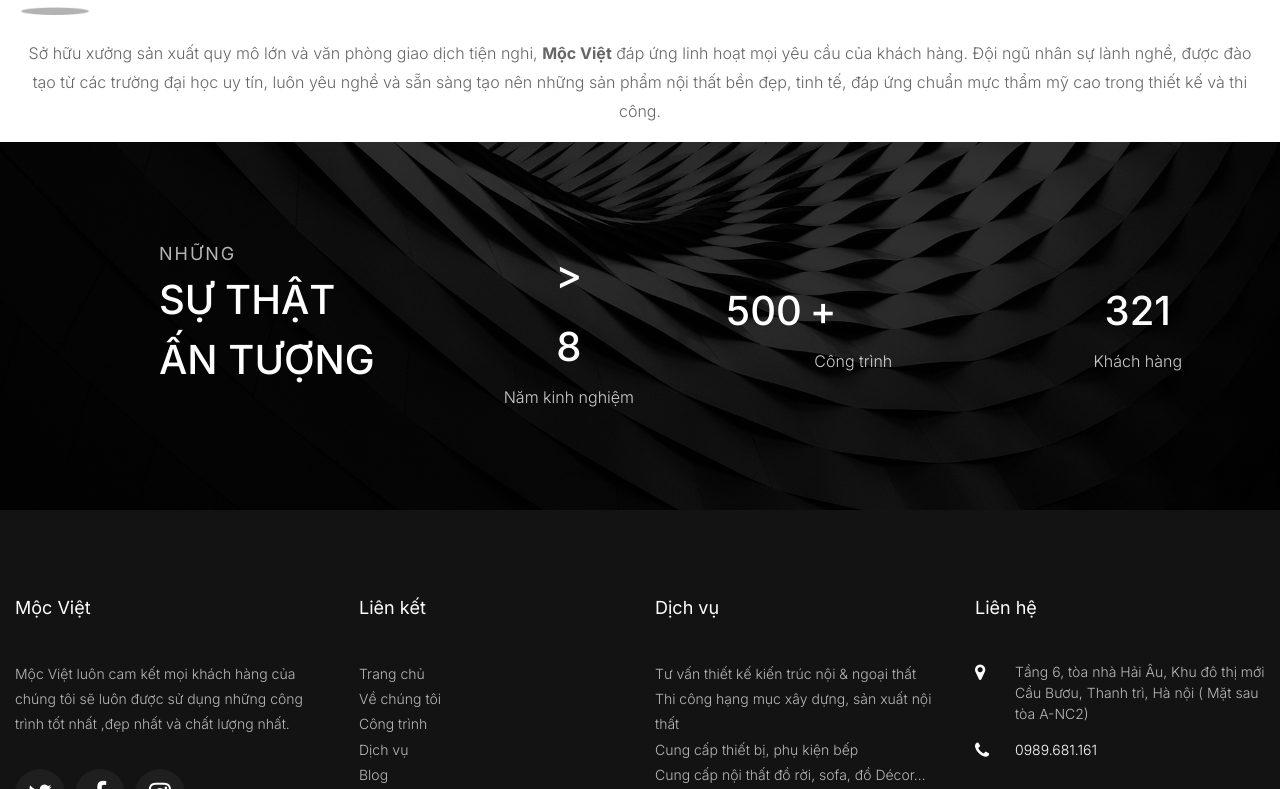
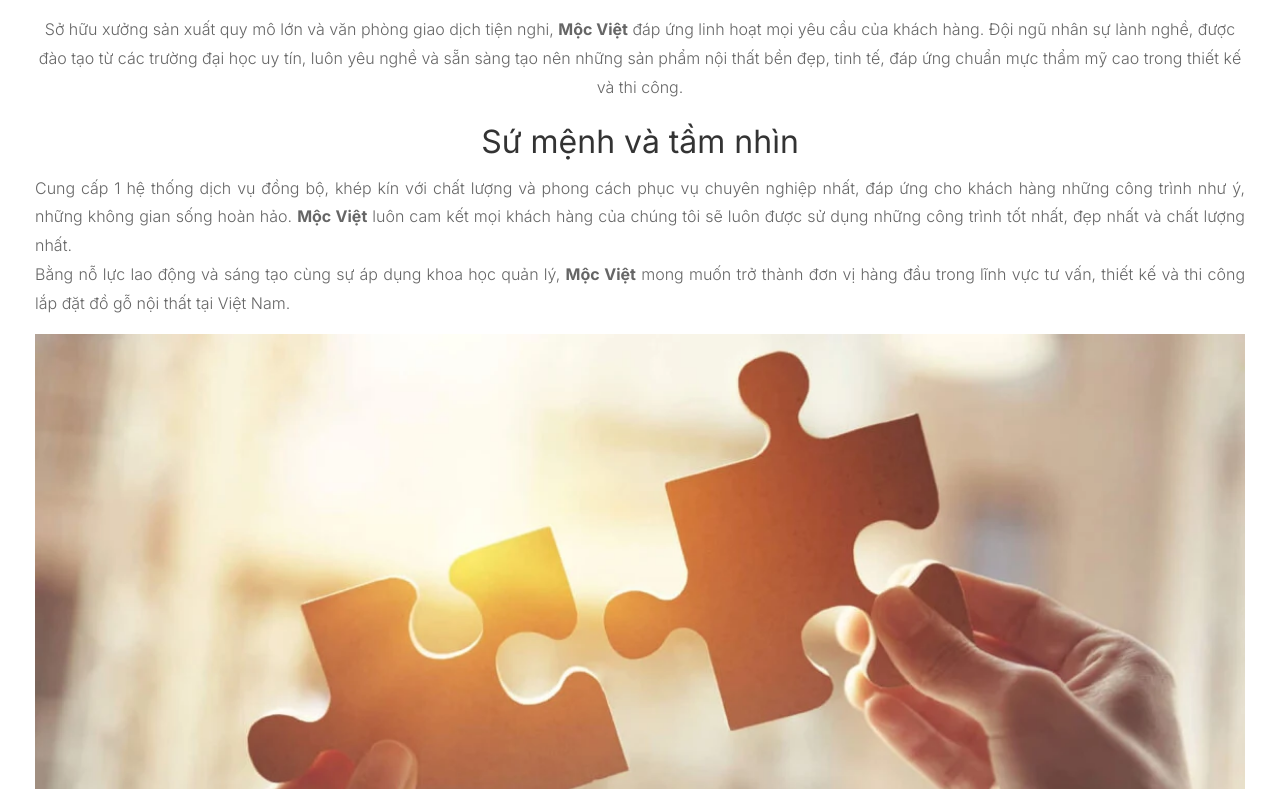
Before and after one commit to quanghuybrightstar/mocviet-landing-page, a Next.js app: page /about in a window 1280 px wide. Shown: the part 571-1360 px from the top of the page. Built offline with nearby package versions, Linux system fonts and the light colour scheme.

Commit message:
fix: add mission about page

```diff
--- a/package.json
+++ b/package.json
@@ -11,6 +11,7 @@
   "dependencies": {
     "clsx": "^2.1.1",
     "next": "14.2.9",
+    "nextjs-toploader": "^3.7.15",
     "photoswipe": "^5.4.4",
     "react": "^18.2.0",
     "react-dom": "^18.2.0",
--- a/src/app/about/page.jsx
+++ b/src/app/about/page.jsx
@@ -57,17 +57,15 @@ export default function HomePage() {
         </div>
       </div>
 
-      <section className="container py-16">
+      <div className="container py-12 md:py-16 flex flex-col gap-10 md:gap-16">
+        <section className="flex flex-col gap-8">
           <h2 className="text-center font-bold text-3xl">
             Giới thiệu về Mộc Việt
           </h2>
-        <div className="grid md:grid-cols-3 grid-cols-1 gap-16 pt-4">
+          <div className="grid md:grid-cols-3 grid-cols-1 gap-8 md:gap-16">
             {INFO?.about?.introduction.map((item, index) => {
               return (
-              <div
-                key={item.id}
-                className="flex flex-col items-center"
-              >
+                <div key={item.id} className="flex flex-col items-center">
                   <Image
                     src={item.icon}
                     alt="icon"
@@ -85,6 +83,33 @@ export default function HomePage() {
           </div>
         </section>
 
+        <section className="pt-8 flex flex-col gap-4 relative">
+          <h2 className="text-center font-bold text-3xl">
+            Sứ mệnh và tầm nhìn
+          </h2>
+          <div>
+            <p className="text-justify mx-auto">
+              Cung cấp 1 hệ thống dịch vụ đồng bộ, khép kín với chất lượng và
+              phong cách phục vụ chuyên nghiệp nhất, đáp ứng cho khách hàng
+              những công trình như ý, những không gian sống hoàn hảo.{" "}
+              <strong>Mộc Việt</strong> luôn cam kết mọi khách hàng của chúng
+              tôi sẽ luôn được sử dụng những công trình tốt nhất, đẹp nhất và
+              chất lượng nhất. <br className="block md:hidden" /> Bằng nỗ lực
+              lao động và sáng tạo cùng sự áp dụng khoa học quản lý,{" "}
+              <strong>Mộc Việt</strong> mong muốn trở thành đơn vị hàng đầu
+              trong lĩnh vực tư vấn, thiết kế và thi công lắp đặt đồ gỗ nội thất
+              tại Việt Nam.
+            </p>
+          </div>
+          <Image
+            src="/images/mission.webp"
+            alt="about"
+            width={1300}
+            height={700}
+          />
+        </section>
+      </div>
+
       {/* Thông số */}
       <Parameter />
     </div>
--- a/src/app/layout.jsx
+++ b/src/app/layout.jsx
@@ -3,6 +3,7 @@ import { inter } from "@/libs/fonts";
 import "@/styles/global.scss";
 import Footer from "@/components/Footer/Footer";
 import { DataSeo } from "@/libs/constants";
+import NextTopLoader from "nextjs-toploader";
 
 export const metadata = {
   title: DataSeo.seoTitle,
@@ -18,7 +19,7 @@ export const metadata = {
     title: DataSeo.seoTitle,
     description: DataSeo.seoDescription,
     images: [DataSeo.seoImage],
-  }
+  },
 };
 
 export default function RootLayout({ children }) {
@@ -57,8 +58,8 @@ export default function RootLayout({ children }) {
         <link rel="stylesheet" href="/assets/css/style.css" />
       </head>
       <body className={`${inter.className} antialiased`}>
+        <NextTopLoader color="var(--primary-color)" showSpinner={false} />
         {children}
-
         <Footer />
       </body>
     </html>
--- a/src/components/Header/Header.style.scss
+++ b/src/components/Header/Header.style.scss
@@ -10,7 +10,7 @@
   }
 
   .navbar-collapse {
-    @media screen and (max-width: 768px) {
+    @media screen and (max-width: 992px) {
       transform: translateX(-100%);
       /* Bắt đầu với việc di chuyển ra ngoài */
       transition: transform 0.2s ease-in-out;
@@ -25,7 +25,7 @@
 
   /* Khi mở menu */
   .navbar-collapse.open {
-    @media screen and (max-width: 768px) {
+    @media screen and (max-width: 992px) {
       transform: translateX(0px);
       /* Hiển thị navbar bằng cách trượt xuống */
       opacity: 1;
@@ -37,7 +37,7 @@
 
   /* Khi đóng menu */
   .navbar-collapse.closed {
-    @media screen and (max-width: 768px) {
+    @media screen and (max-width: 992px) {
       transform: translateX(-50%);
       /* Trượt lên để ẩn menu */
       opacity: 0;
--- a/src/components/Paramater/Parameter.js
+++ b/src/components/Paramater/Parameter.js
@@ -12,10 +12,10 @@ const Parameter = () => {
       <div className="container">
         <div className="row d-md-flex align-items-center justify-content-center">
           <div className="col-lg-4">
-            <div className="heading-section pl-md-5 heading-section-white">
+            <div className="heading-section pl-md-5 heading-section-white text-center md:text-left">
               <div className="pl-md-5 ml-md-5">
                 <span className="subheading">NHỮNG</span>
-                <h2 className="mb-4">
+                <h2 className="mb-4 !text-[32px] md:!text-[40px]">
                   SỰ THẬT
                   <br /> ẤN TƯỢNG
                 </h2>
@@ -28,7 +28,7 @@ const Parameter = () => {
                 <div className="block-18 text-center">
                   <div className="text">
                     <strong
-                      className="number !flex justify-center text-center"
+                      className="number !flex justify-center text-center !text-[32px] md:!text-[40px]"
                       style={{ gap: "0.5rem" }}
                     >
                       {`>`}{" "}
@@ -42,7 +42,7 @@ const Parameter = () => {
                 <div className="block-18 text-center">
                   <div className="text">
                     <strong
-                      className="number d-flex text-center"
+                      className="number d-flex text-center !text-[32px] md:!text-[40px]"
                       style={{ gap: "0.5rem" }}
                     >
                       <NumberAnimated numberProps={INFO.home.projects} /> +
@@ -54,7 +54,7 @@ const Parameter = () => {
               <div className="col-md d-flex justify-content-center counter-wrap">
                 <div className="block-18 text-center">
                   <div className="text">
-                    <strong className="number">
+                    <strong className="number !text-[32px] md:!text-[40px]">
                       <NumberAnimated numberProps={INFO.home.customers} />
                     </strong>
                     <span>Khách hàng</span>
```
Also changed, not shown: public/assets/css/style.css, public/images/mission.webp (added), src/libs/constants.js, 1 other file (tests, documents, lock files or other folders). Lines whose indentation alone changed are shown as unchanged.
